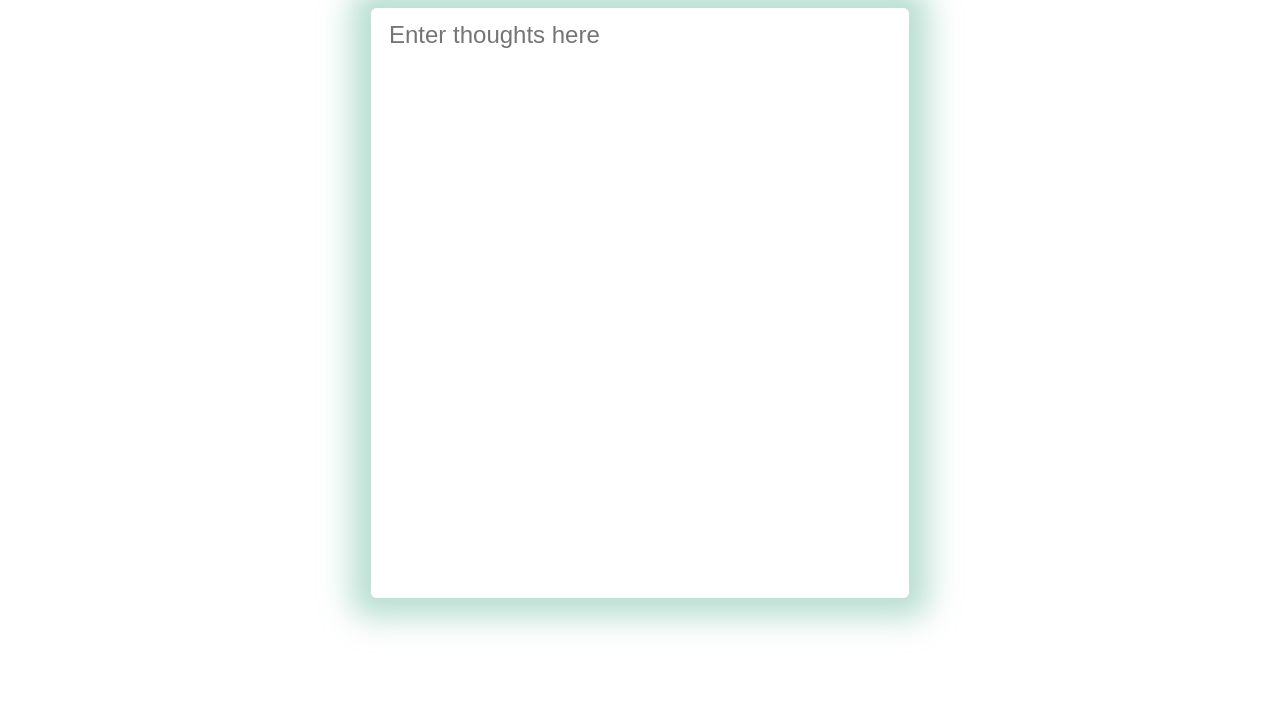
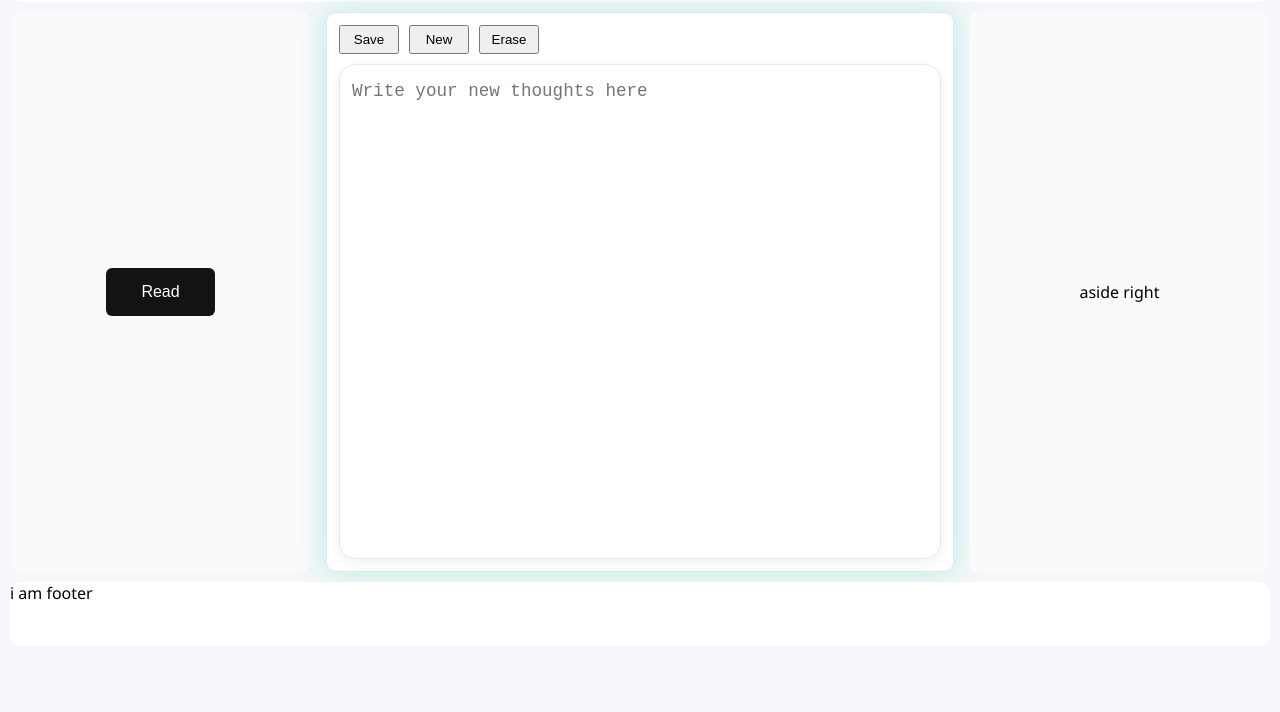
Before and after one commit to isatwant/Notebook, a plain HTML site: page index.html in a window 1280 px wide. Shown: the part 88-800 px from the top of the page. Drawn offline with Linux system fonts and the light colour scheme.

Commit message:
Layout Desinged

```diff
--- a/index.html
+++ b/index.html
@@ -1,24 +1,41 @@
 <!DOCTYPE html>
 <html lang="en">
+
 <head>
     <meta charset="UTF-8">
     <meta name="viewport" content="width=device-width, initial-scale=1.0">
     <link rel="stylesheet" href="style.css">
     <title>Note Book</title>
 </head>
+
 <body>
     <header class="header-style">
         <div class="logo">
-        NoteBook
+            NoteBook
         </div>
     </header>
 
-    <section class="input-section">
-     <div class="note-txtarea">
-        <textarea placeholder="Enter thoughts here"></textarea>
-    </div>
+    <section>
+        <aside class="aside_left">
+            <div class="read-btn">
+                <button class="btn"> Read </button>
+                <span class="tool-tip"> Read Note Book </span>
+            </div>
+        </aside>
+        <div class="note-txtarea">
+                <ul class="toolbar">
+                    <li><button> Save </button></li>
+                    <li> <button> New </button></li>
+                    <li> <button> Erase </button> </li>
+                </ul>
+            <textarea placeholder="Write your new thoughts here"></textarea>
+        </div>
+        <aside class="aside_right"> aside right </aside>
     </section>
 
+    <footer>
+        i am footer
+    </footer>
+</body>
 
-</body>
 </html>
--- a/style.css
+++ b/style.css
@@ -2,47 +2,177 @@
     margin: 0;
     padding: 0;
     box-sizing: border-box;
-}
-body{
 
 }
-.header-style{
-    margin-top: 1em;
-    height: 10vh;
+
+body {
+    min-height: 100vh;
+    padding: 10px;
+    background: #f5f7fa;
+    font-family: "Segoe UI", sans-serif;
+    display: flex;
+    flex-direction: column;
+    gap: 10px;
 }
 
-.input-section{
-    display: flex;
-   justify-content: center;
-   align-items: center;
-}
-.logo{
-    font: 2em sans-serif ;
-    padding: 10px;
-    margin-left: 1em;
+header,
+footer {
+    border-radius: 10px;
+    background: #fff;
+
 }
 
-.note-txtarea{
-   padding: 10px;
-   box-shadow: 0 0 30px 20px  rgb(118, 192, 166, 0.5);
-   border-radius: 6px;
-   border: 3px white solid;
+/* Header */
+
+.header-style {
+    height: 10vh;
+    min-height: 70px;
+    display: flex;
+    align-items: center;
 }
-textarea{
-    padding: 0 0 0 5px;
-    font: 1.5em sans-serif;
-    width: 40vw;
-    height: 70vh;
-    resize: none;
-    outline: none;
+
+.logo {
+    font-size: 2rem;
+    font-weight: 600;
+    color: #333;
+    margin-left: 1rem;
+}
+
+/* Main Layout */
+
+section {
+    display: flex;
+    gap: 15px;
+    min-height: 70vh;
+}
+
+.aside_left,
+.aside_right {
+    flex: 1;
+    border-radius: 8px;
+    background: #fafafa;
+    display: flex;
+    justify-content: center;
+    align-items: center;
+}
+
+/* Button Style */
+.btn{
+    padding: 15px 35px ;
     border: none;
-    box-shadow: none;
-    caret-color: black;
-    border-radius: 5px;
+    border-radius: 6px;
+    background-color: #131313;
+    color: white;
+    cursor: pointer;
+    font-size: 1rem;
+}
+
+.btn:hover{
+    background: #313131;
+    visibility: visible;
+}
+.read-btn {
+    position: relative;
+    display: inline-block;
+}
+.tool-tip{
+    position: absolute;
+    top: 120%;
+    left: 50%;
+    transform: translateX(-50%);
+
+    background: #222;
+    color: white;
+    padding: 6px 10px;
+    border-radius: 8px;
+
+    font-size: 0.85rem;
+    white-space: nowrap;
+
+    opacity: 0;
+    visibility: hidden;
+
+    transition: opacity 0.2s ease;
+
 
 }
-textarea:hover{
+.read-btn:hover .tool-tip{
+    opacity: 1;
+    visibility: visible;
+}
+
+/* Notes Area */
+
+.note-txtarea {
+    flex: 2;
+    padding: 12px;
+    background: #fff;
+    border-radius: 10px;
+    border: 1px solid #dbe9e3;
+    box-shadow: 0 0px 30px rgba(15, 212, 169, 0.25);
+    display: flex;
+    flex-direction: column;
+    gap: 10px;
+}
+
+.toolbar{
+    width: 100%;
+    display: flex;
+    flex-direction: row;
+    gap: 10px;
+    list-style: none;
+}
+.toolbar button{
+    padding: 5px;
+    width: 60px;
+}
+
+textarea {
+    flex:1;
+    width: 100%;
+    height: 100%;
+    padding: 12px;
+    font-size: 1.1rem;
+    line-height: 1.6;
+    border-radius: 16px;
+    border: 1px solid #e5e7eb;
+    box-shadow: 0 4px 12px rgba(0,0,0,.06);
     outline: none;
-    border: none;
-    box-shadow: none;
+    resize: none;
+    background: transparent;
+    color: #333;
+    caret-color: #000;
 }
+
+textarea:focus {
+    outline: none;
+}
+
+/* Footer */
+
+footer {
+    min-height: 8vh;
+}
+
+/* Mobile */
+
+@media (max-width: 768px) {
+    section {
+        flex-direction: column;
+    }
+
+    .aside_left,
+    .aside_right,
+    .note-txtarea {
+        width: 100%;
+    }
+
+    textarea {
+        min-height: 50vh;
+    }
+}
+
+/*
+.note-txtarea { outline: 2px solid red; }
+.toolbar { outline: 2px solid blue; }
+textarea { outline: 2px solid green; }*/
```
